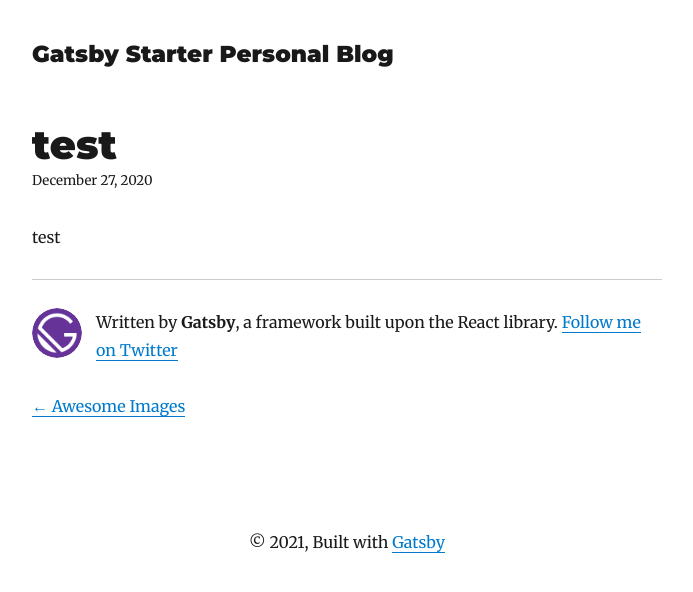
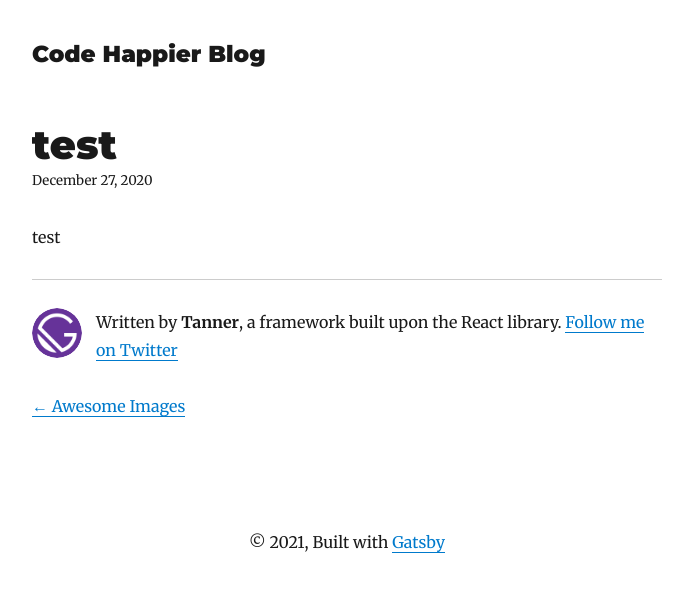
Before and after one commit to tannerhallman/personal-blog, a Gatsby site: page /blog/test/ in a window 1280 px wide. Shown: the whole page, without its empty margins (293-986 px from the left). Built offline with nearby package versions, Linux system fonts and the light colour scheme; Gatsby itself is replaced by a stand-in of ours; some packages are replaced by stand-ins of ours.

Commit message:
feat: more package upates & update to gatsby-plugin-image

```diff
--- a/gatsby-config.js
+++ b/gatsby-config.js
@@ -1,9 +1,9 @@
 module.exports = {
   siteMetadata: {
     // edit below
-    title: `Gatsby Starter Personal Blog`,
-    author: `Gatsby`,
-    description: `A starter personal blog with styled components, dark mode, and Netlify CMS.`,
+    title: `Code Happier Blog`,
+    author: `Tanner`,
+    description: `A personal blog built to share what I've learned and things that interest me.`,
     siteUrl: `https://gatsby-starter-blog-demo.netlify.com/`,
     social: {
       twitter: `gatsbyjs`,
@@ -12,6 +12,7 @@
   plugins: [
     `gatsby-plugin-netlify-cms`,
     `gatsby-plugin-styled-components`,
+    `gatsby-plugin-image`,
     `gatsby-transformer-sharp`,
     `gatsby-plugin-sharp`,
     `gatsby-plugin-offline`,
--- a/src/components/bio.js
+++ b/src/components/bio.js
@@ -7,7 +7,7 @@
 
 import React from "react"
 import { StaticQuery, graphql } from "gatsby"
-import Image from "gatsby-image"
+import { GatsbyImage } from "gatsby-plugin-image";
 import styled from "styled-components"
 
 import { rhythm } from "../utils/typography"
@@ -20,8 +20,8 @@
         const { author, social } = data.site.siteMetadata
         return (
           <Container>
-            <Image
-              fixed={data.avatar.childImageSharp.fixed}
+            <GatsbyImage
+              image={data.avatar.childImageSharp.gatsbyImageData}
               alt={author}
               style={{
                 marginRight: rhythm(1 / 2),
@@ -31,8 +31,7 @@
               }}
               imgStyle={{
                 borderRadius: `50%`,
-              }}
-            />
+              }} />
             <p>
               Written by <strong>{author}</strong>, a framework built upon the
               React library.
@@ -42,19 +41,16 @@
               </a>
             </p>
           </Container>
-        )
+        );
       }}
     />
-  )
+  );
 }
 
-const bioQuery = graphql`
-  query BioQuery {
-    avatar: file(absolutePath: { regex: "/gatsby-icon.png/" }) {
+const bioQuery = graphql`query BioQuery {
+  avatar: file(absolutePath: {regex: "/gatsby-icon.png/"}) {
     childImageSharp {
-        fixed(width: 50, height: 50) {
-          ...GatsbyImageSharpFixed
-        }
+      gatsbyImageData(width: 50, height: 50, layout: FIXED)
     }
   }
   site {
```
Also changed, not shown: package.json (+15 -14 lines), 1 other file. Lines whose indentation alone changed are shown as unchanged.
